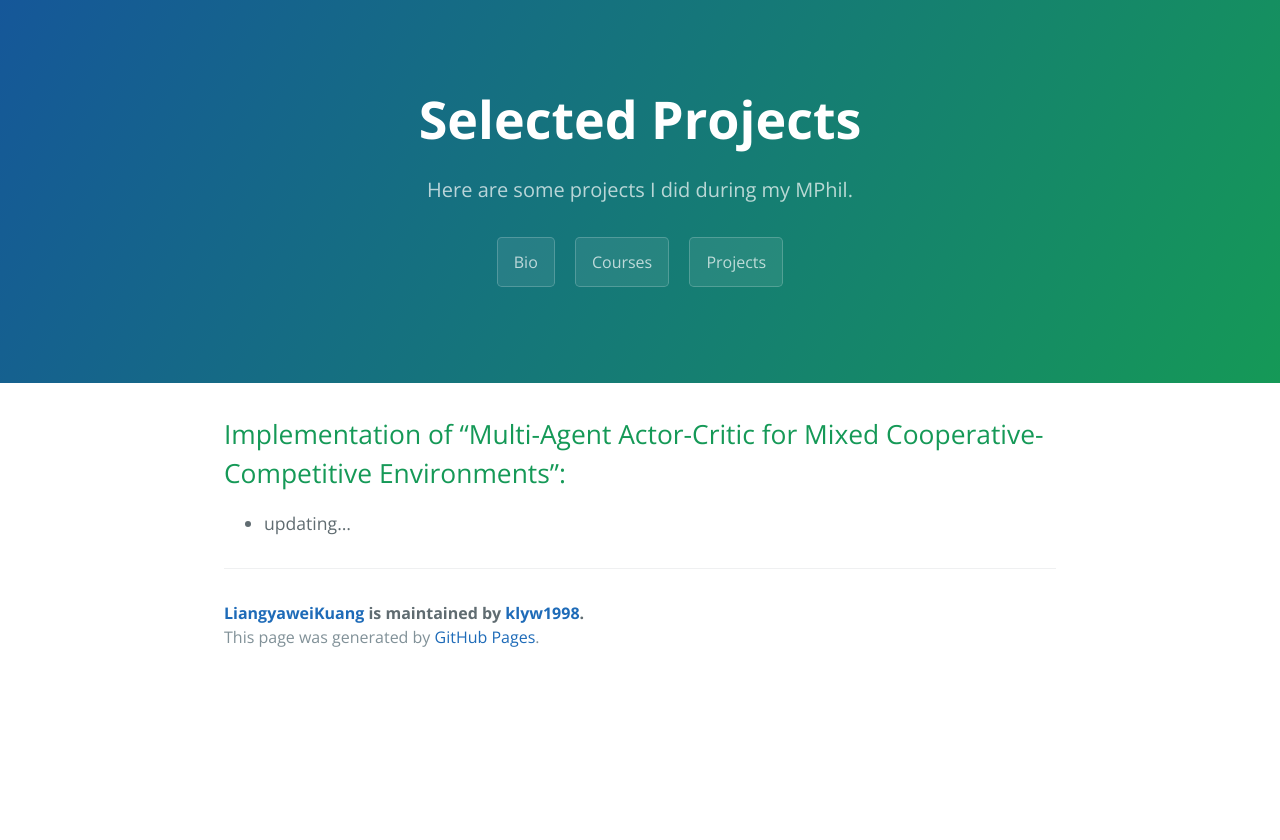
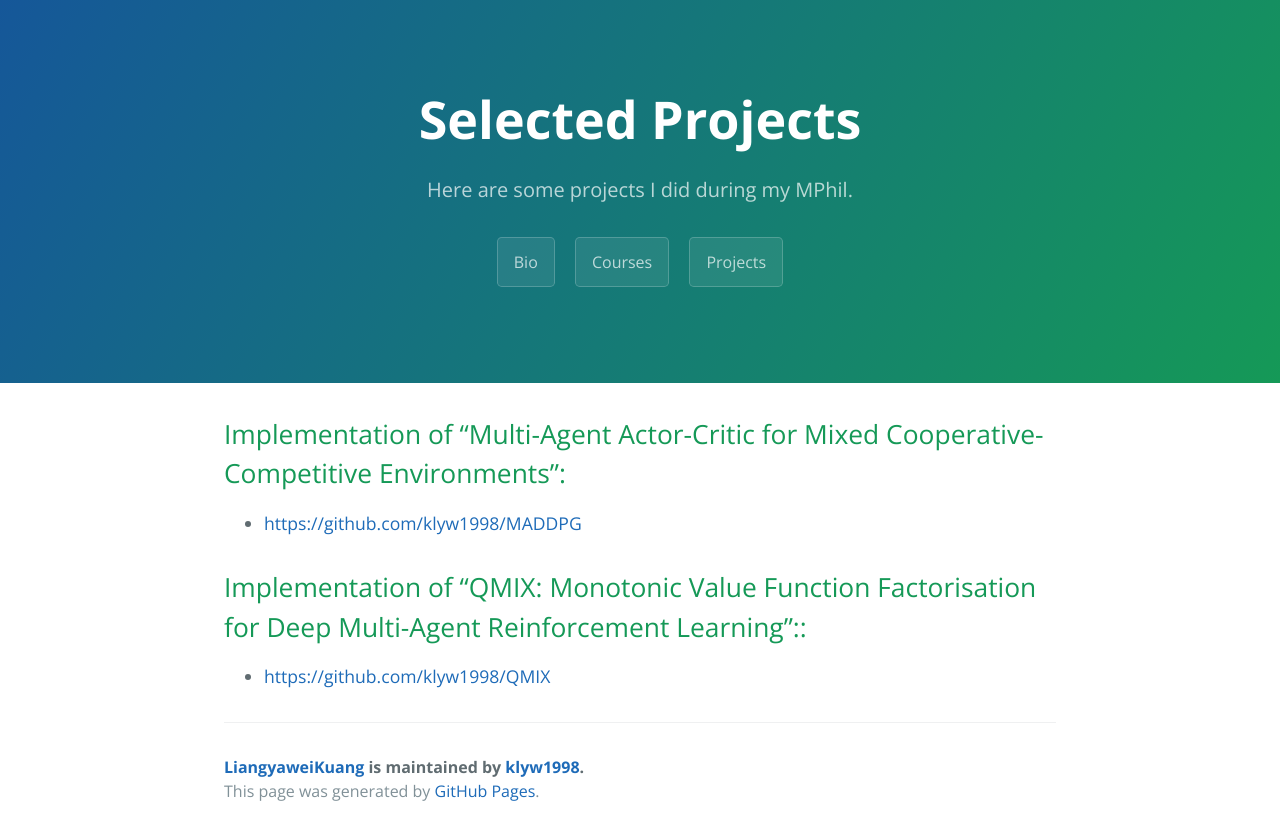
Before and after one commit to klyw1998/LiangyaweiKuang, a Jekyll site: the page built from projects.md, in a window 1280 px wide. Shown: the top 840 px of the page. Built offline with Jekyll 4.4.1, drawn with Linux system fonts in a browser that asks for light colours.

Commit message:
Update projects.md

```diff
--- a/projects.md
+++ b/projects.md
@@ -5,4 +5,7 @@ description: Here are some projects I did during my MPhil.
 ---
 
 ## Implementation of "Multi-Agent Actor-Critic for Mixed Cooperative-Competitive Environments":
-- updating...
+- [https://github.com/klyw1998/MADDPG](https://github.com/klyw1998/MADDPG)
+
+## Implementation of "QMIX: Monotonic Value Function Factorisation for Deep Multi-Agent Reinforcement Learning"::
+- [https://github.com/klyw1998/QMIX](https://github.com/klyw1998/QMIX)
```
